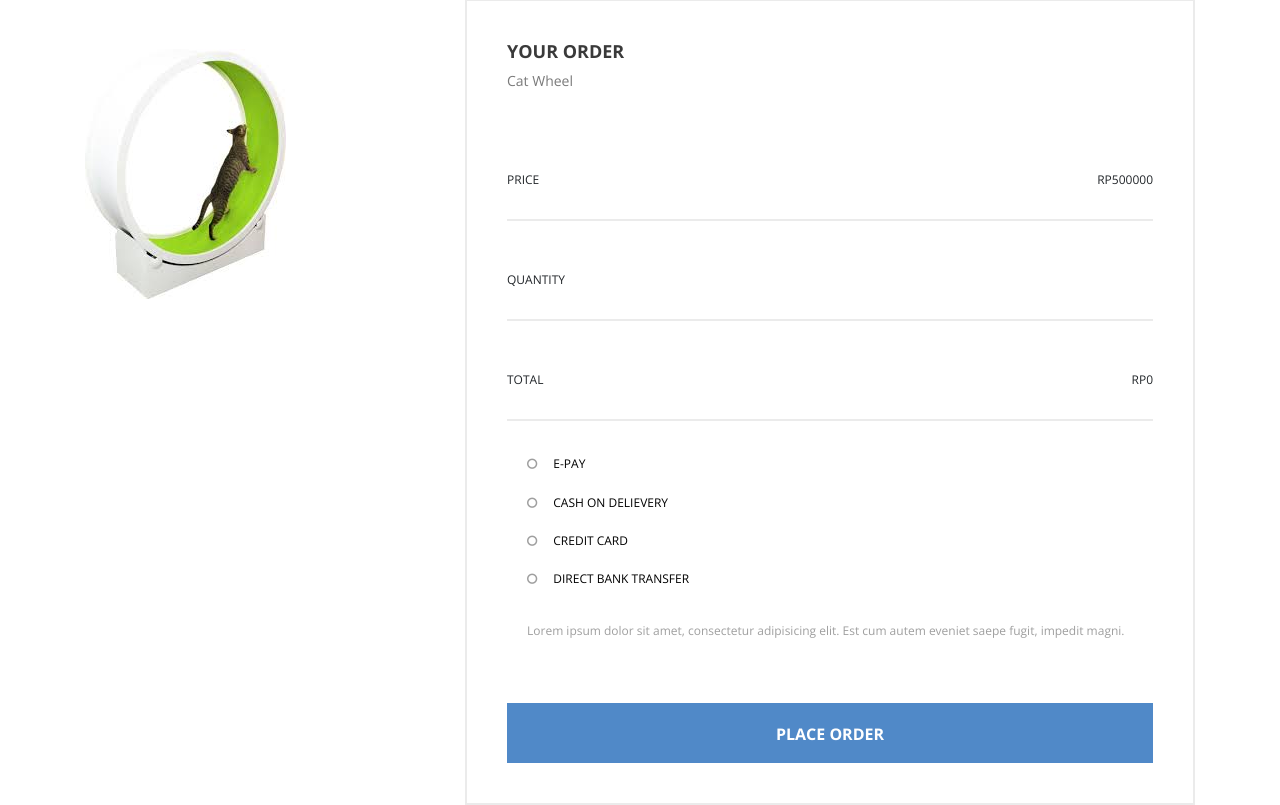
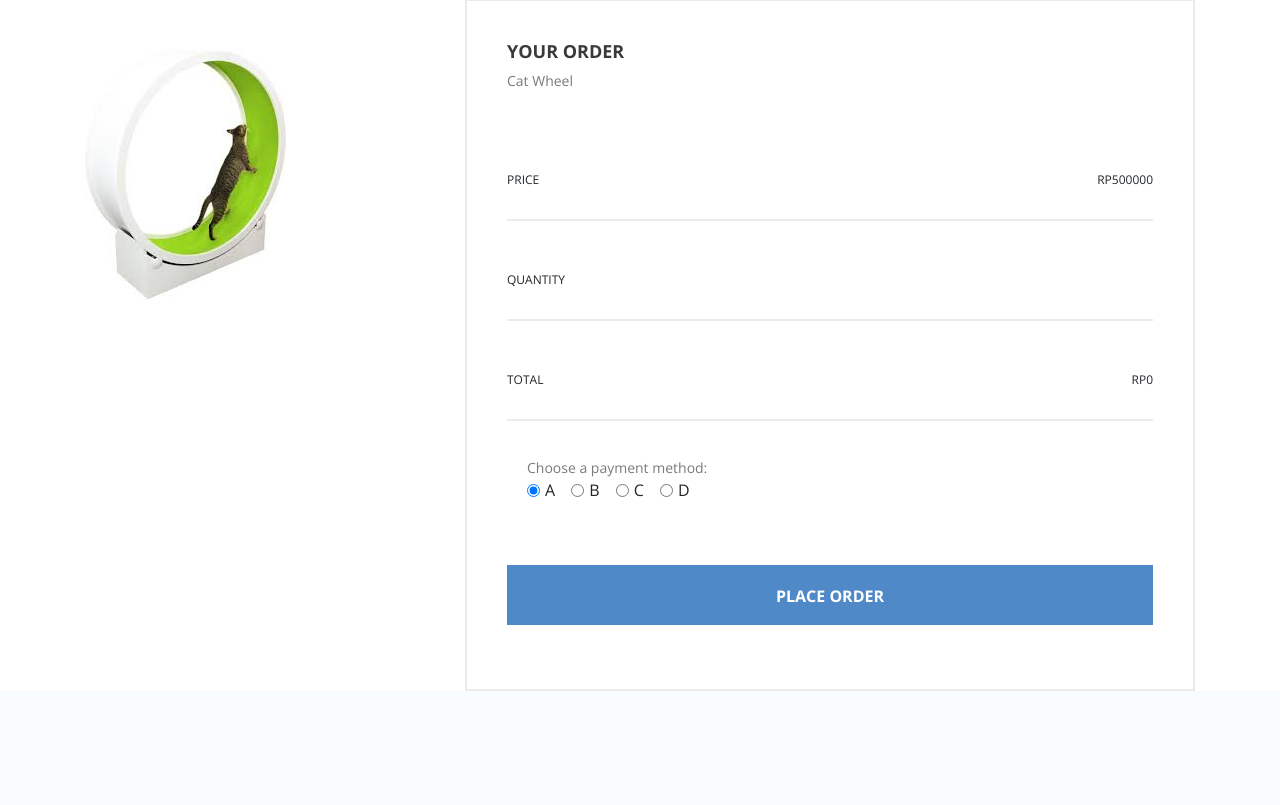
Before and after one commit to sarahhpth/e-shop, a PHP site: page /checkout.php?id_barang=1 in a window 1280 px wide. Shown: the part 309-1114 px from the top of the page. After the commit the page ends 1000 px from the top, so only its background shows below. Run offline with PHP 8.4, Linux system fonts and the light colour scheme; data comes from the database, SQL or seed files in the repository; data that the repository does not hold is empty; some libraries are stand-ins or nearby versions.

Commit message:
checkout

```diff
--- a/checkout.php
+++ b/checkout.php
@@ -153,64 +153,49 @@ https://www.tooplate.com/view/2114-pixie
 
 
                         <div id="accordion" role="tablist" class="mb-4">
-                            <div class="card">
-                                <div class="card-header" role="tab" id="headingOne">
-                                    <h6 class="mb-0">
-                                        <a data-toggle="collapse" href="#collapseOne" aria-expanded="false" aria-controls="collapseOne"><i class="fa fa-circle-o mr-3"></i>E-PAY</a>
-                                    </h6>
-                                </div>
+                        <div class="card">
+                            <div class="card-header" role="tab" id="headingOne">
+                                <form action="/action_page.php">
 
-                                <div id="collapseOne" class="collapse" role="tabpanel" aria-labelledby="headingOne" data-parent="#accordion">
-                                    <div class="card-body">
-                                        <p>Lorem ipsum dolor sit amet, consectetur adipiscing elit. Proin pharetra tempor so dales. Phasellus sagittis auctor gravida. Integ er bibendum sodales arcu id te mpus. Ut consectetur lacus.</p>
+                                  <div class="cart-page-heading">
+                                    <p>Choose a payment method:<p>
+                                    <div class="form-check form-check-inline">
+                                       <input class="form-check-input" type="radio" name="exampleRadios" id="exampleRadios1" value="a" checked>
+                                       <label class="form-check-label" for="exampleRadios1">
+                                       A
+                                       </label>
                                     </div>
-                                </div>
-                            </div>
-                            <div class="card">
-                                <div class="card-header" role="tab" id="headingTwo">
-                                    <h6 class="mb-0">
-                                        <a class="collapsed" data-toggle="collapse" href="#collapseTwo" aria-expanded="false" aria-controls="collapseTwo"><i class="fa fa-circle-o mr-3"></i>cash on delievery</a>
-                                    </h6>
-                                </div>
-                                <div id="collapseTwo" class="collapse" role="tabpanel" aria-labelledby="headingTwo" data-parent="#accordion">
-                                    <div class="card-body">
-                                        <p>Lorem ipsum dolor sit amet, consectetur adipisicing elit. Explicabo quis in veritatis officia inventore, tempore provident dignissimos.</p>
+                                    <div class="form-check form-check-inline">
+                                       <input class="form-check-input" type="radio" name="exampleRadios" id="exampleRadios2" value="b">
+                                       <label class="form-check-label" for="exampleRadios2">
+                                       B
+                                       </label>
                                     </div>
-                                </div>
-                            </div>
-                            <div class="card">
-                                <div class="card-header" role="tab" id="headingThree">
-                                    <h6 class="mb-0">
-                                        <a class="collapsed" data-toggle="collapse" href="#collapseThree" aria-expanded="false" aria-controls="collapseThree"><i class="fa fa-circle-o mr-3"></i>credit card</a>
-                                    </h6>
-                                </div>
-                                <div id="collapseThree" class="collapse" role="tabpanel" aria-labelledby="headingThree" data-parent="#accordion">
-                                    <div class="card-body">
-                                        <p>Lorem ipsum dolor sit amet, consectetur adipisicing elit. Esse quo sint repudiandae suscipit ab soluta delectus voluptate, vero vitae</p>
+                                    <div class="form-check form-check-inline">
+                                       <input class="form-check-input" type="radio" name="exampleRadios" id="exampleRadios3" value="c">
+                                       <label class="form-check-label" for="exampleRadios3">
+                                       C
+                                       </label>
                                     </div>
-                                </div>
-                            </div>
-                            <div class="card">
-                                <div class="card-header" role="tab" id="headingFour">
-                                    <h6 class="mb-0">
-                                        <a class="collapsed" data-toggle="collapse" href="#collapseFour" aria-expanded="true" aria-controls="collapseFour"><i class="fa fa-circle-o mr-3"></i>direct bank transfer</a>
-                                    </h6>
-                                </div>
-                                <div id="collapseFour" class="collapse show" role="tabpanel" aria-labelledby="headingThree" data-parent="#accordion">
-                                    <div class="card-body">
-                                        <p>Lorem ipsum dolor sit amet, consectetur adipisicing elit. Est cum autem eveniet saepe fugit, impedit magni.</p>
+                                    <div class="form-check form-check-inline">
+                                       <input class="form-check-input" type="radio" name="exampleRadios" id="exampleRadios4" value="d">
+                                       <label class="form-check-label" for="exampleRadios4">
+                                       D
+                                       </label>
                                     </div>
-                                </div>
+
+                                </form>
                             </div>
                         </div>
+                    </div>
 
-                        <a href="#" class="btn karl-checkout-btn">Place Order</a>
-                    </div>
+                    <a href="#" class="btn karl-checkout-btn">Place Order</a>
                 </div>
+            </div>
 
-            </div>
-        </div>
-    </div>
+          </div>
+      </div>
+  </div>
     <!-- ****** Checkout Area End ****** -->
 
 
```
Also changed, not shown: checkout.html (+29 -44 lines).
